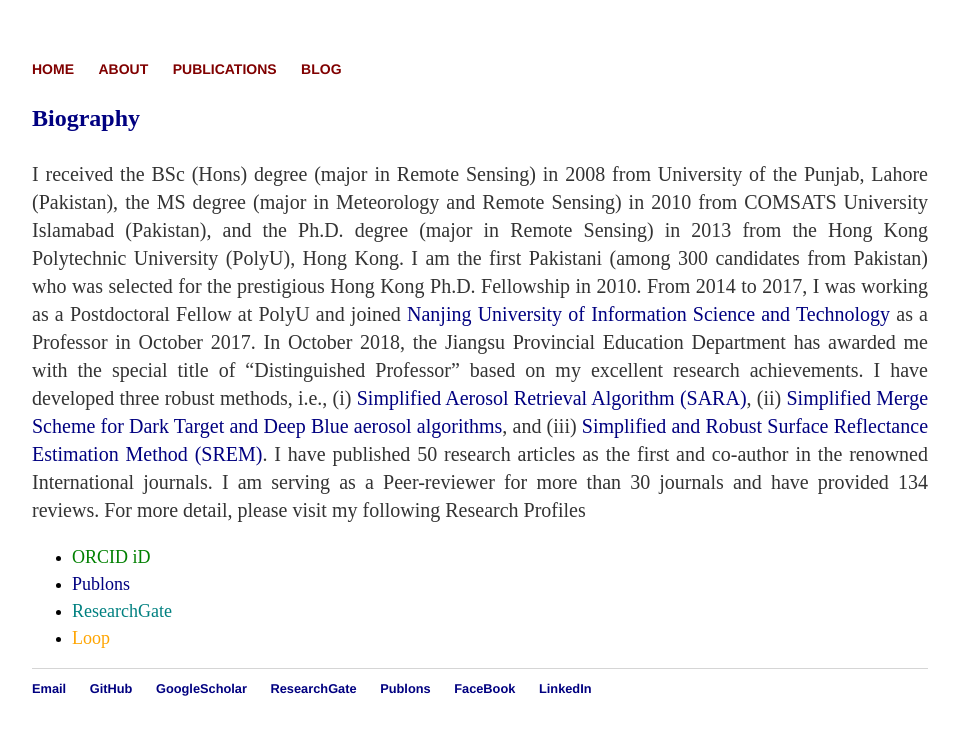
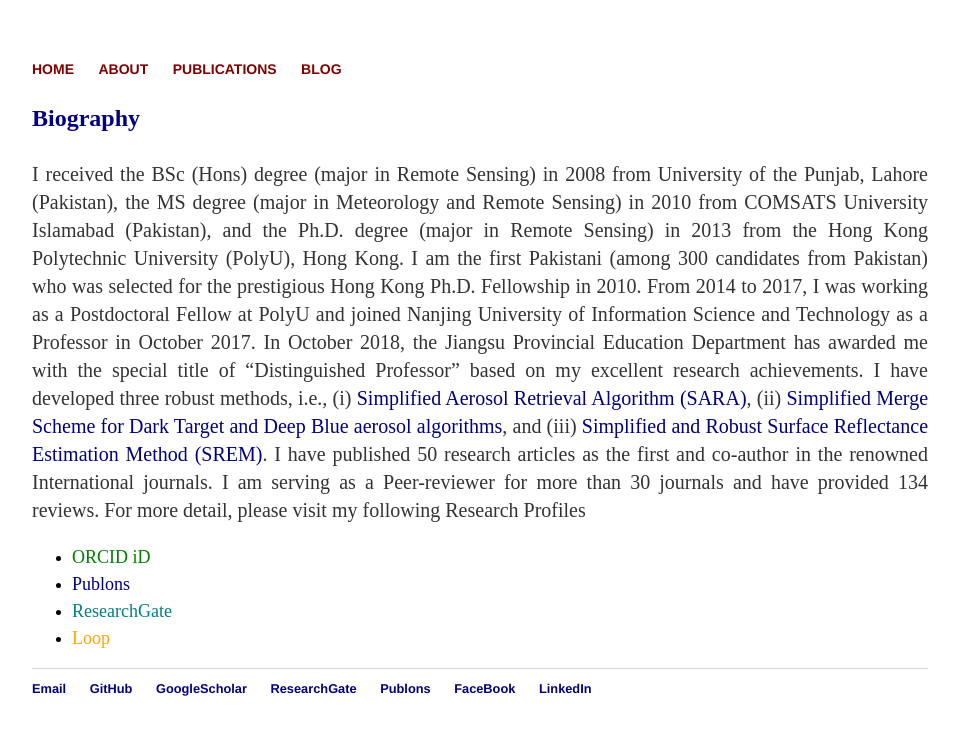
Before and after one commit to rs-DrBilal/rsbilal.github.io, a Jekyll site: the page built from about/index.html, in a window 1280 px wide. Shown: the top 735 px of the page, without its empty margins (160-1119 px from the left). Built offline with Jekyll 4.4.1, drawn with Linux system fonts in a browser that asks for light colours.

Commit message:
Update index.html

```diff
--- a/about/index.html
+++ b/about/index.html
@@ -9,7 +9,7 @@ title: About Muhammad Bilal
 				the MS degree (major in Meteorology and Remote Sensing) in 2010 from COMSATS University Islamabad (Pakistan), and
 				the Ph.D. degree (major in Remote Sensing) in 2013 from the Hong Kong Polytechnic University (PolyU), Hong Kong.
 				I am the first Pakistani (among 300 candidates from Pakistan) who was selected for the prestigious Hong Kong Ph.D. Fellowship in 2010.
-				From 2014 to 2017, I was working as a Postdoctoral Fellow at PolyU and joined <a href="https://en.nuist.edu.cn/" style="color: NAVY"> Nanjing University of Information Science and Technology</a> as a Professor in October 2017.
+				From 2014 to 2017, I was working as a Postdoctoral Fellow at PolyU and joined Nanjing University of Information Science and Technology as a Professor in October 2017.
 				In October 2018, the Jiangsu Provincial Education Department has awarded me with the special title of “Distinguished Professor” based on my excellent research achievements.
 				I have developed three robust methods, i.e.,
 				(i) <a href="https://doi.org/10.1016/j.rse.2013.04.014" style="color: NAVY">Simplified Aerosol Retrieval Algorithm (SARA)</a>,
```
